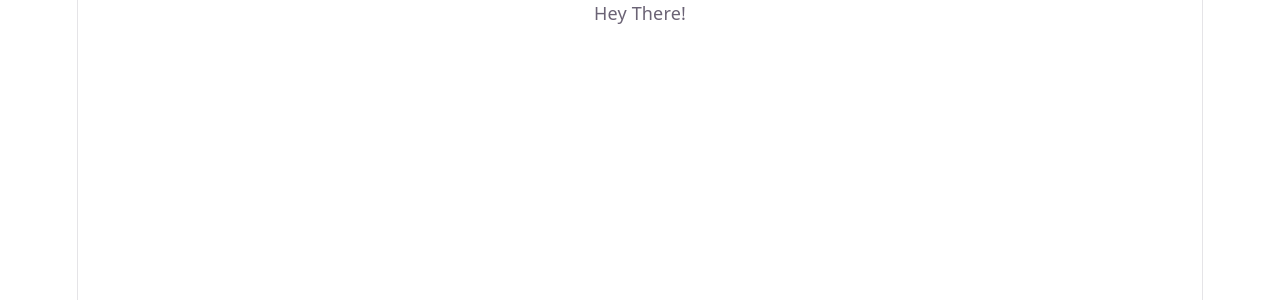
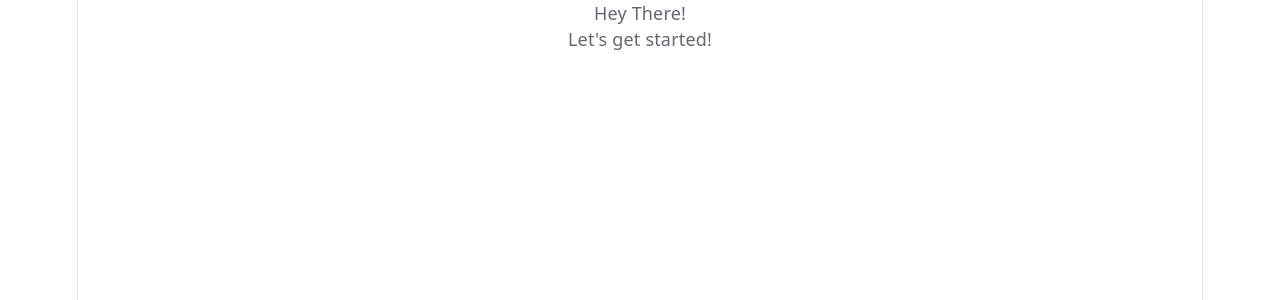
Before and after one commit to PKDev2026/React-Movie-Project, a React (Vite) app in the folder frontend/: page / in a window 1280 px wide. Shown: the top 300 px of the page. Built offline with nearby package versions, Linux system fonts and the light colour scheme.

Commit message:
Use props to pass down a display variable

```diff
--- a/frontend/src/App.jsx
+++ b/frontend/src/App.jsx
@@ -3,14 +3,17 @@ import './App.css'
 function App() {
 
   return (
-    <div><AppText /></div>
+    <div>
+      <AppText text="Hey There!" />
+      <AppText text="Let's get started!" />
+    </div>
   )
 }
 
-function AppText() {
+function AppText({text}) {
   return (
     <div>
-      <p>Hey There!</p>
+      <p>{text}</p>
     </div>
   )
 }
```
